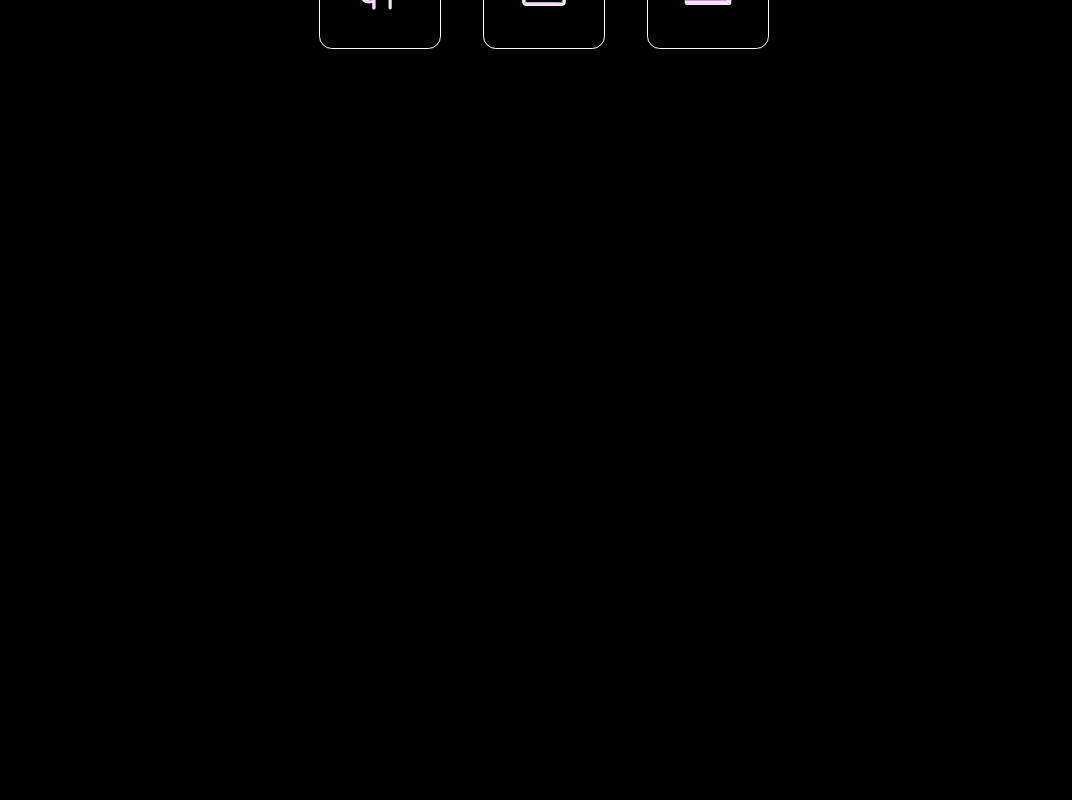
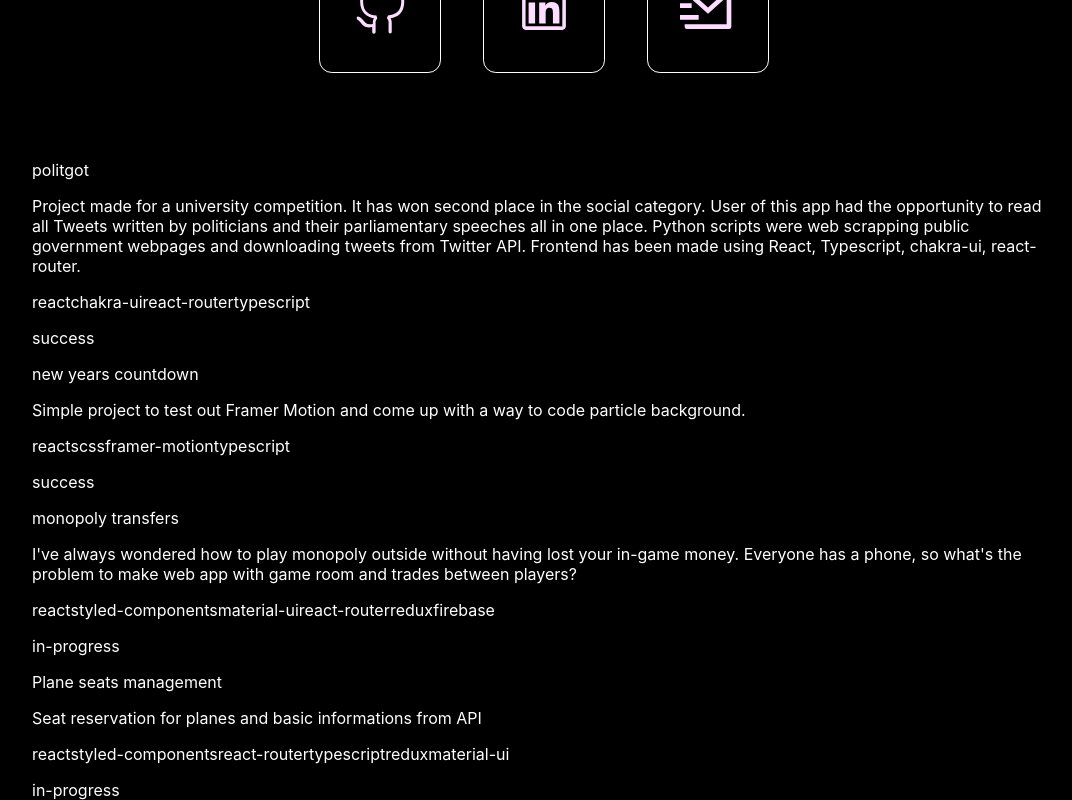
Before and after one commit to Soib/soib.github.io, a React (Create React App) app: page / in a window 1280 px wide. Shown: the part 512-1312 px from the top of the page, without its empty margins (96-1168 px from the left). Before the commit the page ends 800 px from the top, so only its background shows below. Built offline with nearby package versions, Linux system fonts and the light colour scheme.

Commit message:
JSON model for projects + mapping to component

```diff
--- a/src/components/Navbar/Navbar.style.scss
+++ b/src/components/Navbar/Navbar.style.scss
@@ -2,6 +2,7 @@
   text-align: left;
   cursor: pointer;
   margin-left: 10vw;
+  display: flex;
 }
 .navbar-logo {
   font-family: "Poppins", sans-serif;
--- /dev/null
+++ b/src/components/ProjectEntry/ProjectEntry.style.scss
@@ -0,0 +1,5 @@
+.entry-container {
+  p {
+    color: white;
+  }
+}
--- /dev/null
+++ b/src/components/ProjectEntry/ProjectEntry.tsx
@@ -0,0 +1,31 @@
+import React from "react";
+import "./ProjectEntry.style.scss";
+
+interface IProjectEntry {
+  name: string;
+  description: string;
+  technologies: string[];
+  status: string;
+}
+
+interface IProject {
+  props: IProjectEntry[];
+}
+
+const ProjectEntry = ({
+  name,
+  description,
+  technologies,
+  status,
+}: IProjectEntry) => {
+  return (
+    <div className="entry-container">
+      <p>{name}</p>
+      <p>{description}</p>
+      <p>{technologies}</p>
+      <p>{status}</p>
+    </div>
+  );
+};
+
+export default ProjectEntry;
--- /dev/null
+++ b/src/components/ProjectsSpotlight/ProjectsSpotlight.style.scss
@@ -0,0 +1,11 @@
+.project-container {
+  margin: 0 auto;
+  & > p {
+    color: white;
+  }
+  width: 80vw;
+  height: 80vh;
+  border-radius: 10px;
+  color: white;
+  border-radius: 2rem;
+}
--- /dev/null
+++ b/src/components/ProjectsSpotlight/ProjectsSpotlight.tsx
@@ -0,0 +1,16 @@
+import React from "react";
+import "./ProjectsSpotlight.style.scss";
+import { projects } from "./../../shared/projectsDescription";
+import ProjectEntry from "../ProjectEntry/ProjectEntry";
+
+const ProjectsSpotlight = () => {
+  return (
+    <div className="project-container">
+      {projects.map((props) => (
+        <ProjectEntry {...props} />
+      ))}
+    </div>
+  );
+};
+
+export default ProjectsSpotlight;
--- a/src/pages/HomePage/HomePage.tsx
+++ b/src/pages/HomePage/HomePage.tsx
@@ -2,6 +2,7 @@ import AnimatedLogo from "../../components/AnimatedLogo/AnimatedLogo";
 import "./HomePage.style.scss";
 import Navbar from "../../components/Navbar/Navbar";
 import FindMeOn from "../../components/FindMeOn/FindMeOn";
+import ProjectsSpotlight from "../../components/ProjectsSpotlight/ProjectsSpotlight";
 
 const HomePage = () => {
   return (
@@ -9,6 +10,7 @@ const HomePage = () => {
       <Navbar />
       <AnimatedLogo />
       <FindMeOn />
+      <ProjectsSpotlight />
     </div>
   );
 };
--- /dev/null
+++ b/src/shared/projectsDescription.ts
@@ -0,0 +1,43 @@
+export const projects = [
+  {
+    name: "politgot",
+    description:
+      "Project made for a university competition. It has won second place in the social category. User of this app had the opportunity to read all Tweets written by politicians and their parliamentary speeches all in one place. Python scripts were web scrapping public government webpages and downloading tweets from Twitter API. Frontend has been made using React, Typescript, chakra-ui, react-router.",
+    technologies: ["react", "chakra-ui", "react-router", "typescript"],
+    status: "success",
+  },
+  {
+    name: "new years countdown",
+    description:
+      "Simple project to test out Framer Motion and come up with a way to code particle background.",
+    technologies: ["react", "scss", "framer-motion", "typescript"],
+    status: "success",
+  },
+  {
+    name: "monopoly transfers",
+    description:
+      "I've always wondered how to play monopoly outside without having lost your in-game money. Everyone has a phone, so what's the problem to make web app with game room and trades between players?",
+    technologies: [
+      "react",
+      "styled-components",
+      "material-ui",
+      "react-router",
+      "redux",
+      "firebase",
+    ],
+    status: "in-progress",
+  },
+  {
+    name: "Plane seats management",
+    description: "Seat reservation for planes and basic informations from API",
+    technologies: [
+      "react",
+      "styled-components",
+      "react-router",
+      "typescript",
+      "redux",
+      "material-ui",
+    ],
+    status: "in-progress",
+  },
+];
```
